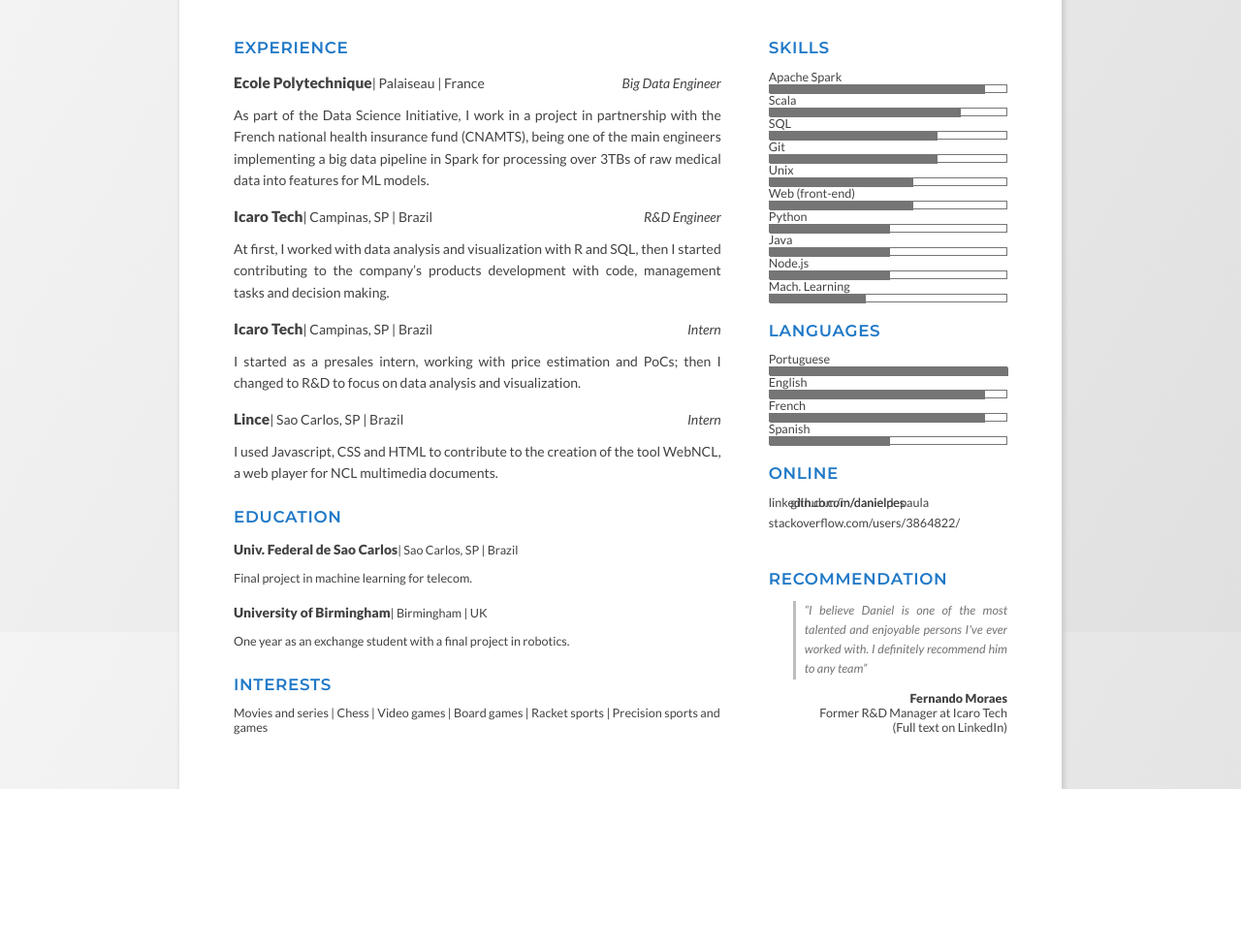
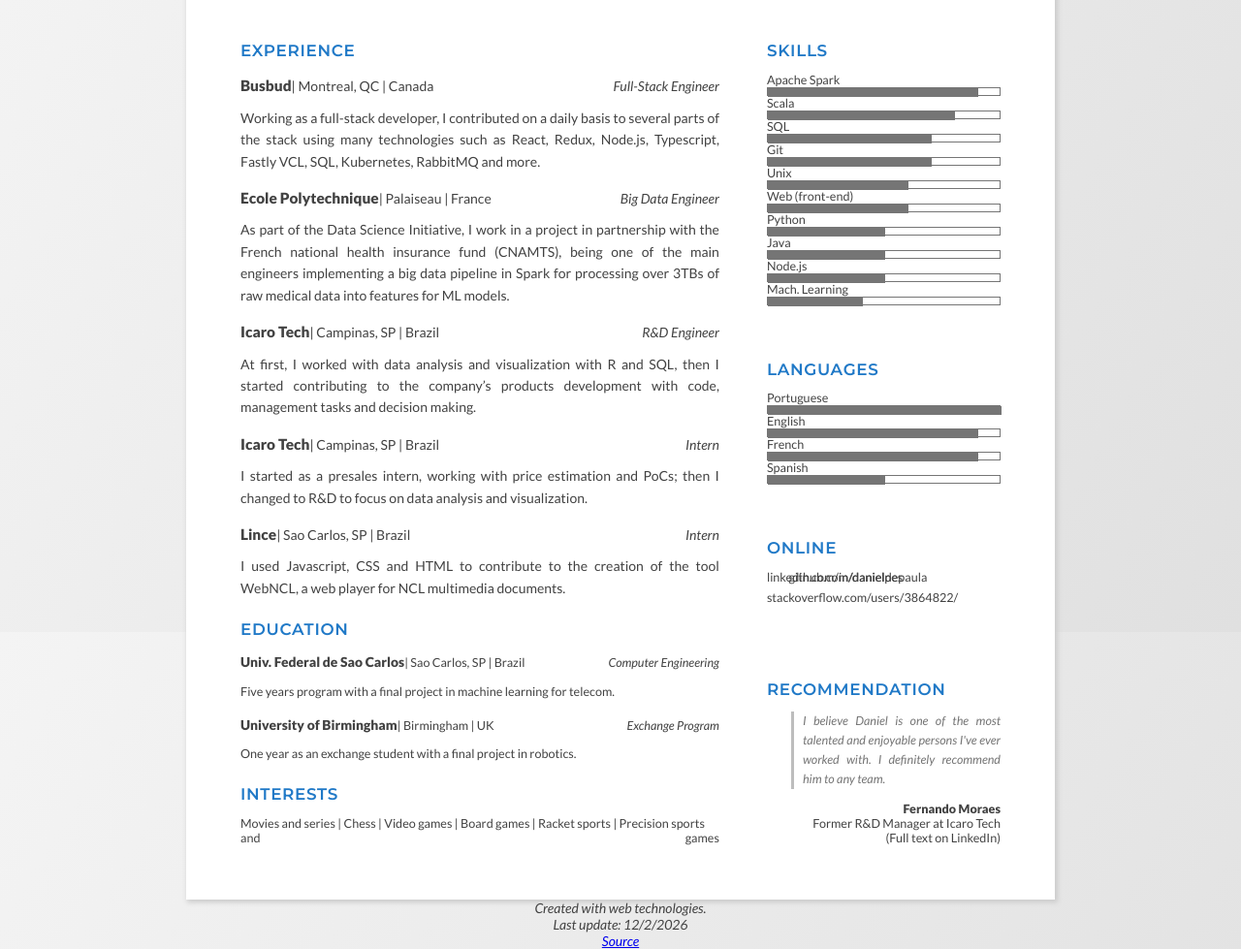
Before and after one commit to danielpes/cv, a website: page src/view/index.pug in a window 1280 px wide. Shown: the part 148-1127 px from the top of the page at 97% size. Before the commit the page ends 962 px from the top, so only its background shows below. Drawn offline with nearby package versions, Linux system fonts and the light colour scheme; files that its build step writes are made by us from their sources; files whose address does not match are found by name.

Commit message:
chore: add prettier, update styles and icons

```diff
--- a/package.json
+++ b/package.json
@@ -8,7 +8,7 @@
   "private": true,
   "scripts": {
     "load-config": "js-yaml src/data/en.yml > /tmp/config.json",
-    "copy:assets": "cp -R assets public",
+    "copy:assets": "cp -R assets/ public",
     "build:pug": "yarn load-config && pug src/view/index.pug -P -O /tmp/config.json -o public",
     "build:sass": "sass src/style/main.scss public/css/main.css",
     "build": "yarn copy:assets && yarn build:pug && yarn build:sass",
@@ -19,6 +19,7 @@
   "devDependencies": {
     "@danielpes/coding-standards": "^1.1.1",
     "@danielpes/eslint-config": "^1.1.0",
+    "@prettier/plugin-pug": "^1.16.7",
     "concurrently": "^6.3.0",
     "js-yaml": "^4.1.0",
     "pug-cli": "^1.0.0-alpha6",
--- a/src/data/en.yml
+++ b/src/data/en.yml
@@ -55,12 +55,23 @@
 
 experience:
   -
+    company: Busbud
+    place: Montreal, QC
+    country: Canada
+    role: Full-Stack Engineer
+    start: '2018-06'
+    end: '2021-09'
+    description: >
+      Working as a full-stack developer, I contributed on a daily basis to
+      several parts of the stack using many technologies such as React, Redux, Node.js, Typescript,
+      Fastly VCL, SQL, Kubernetes, RabbitMQ and more.
+  -
     company: Ecole Polytechnique
     place: Palaiseau
     country: France
     role: Big Data Engineer
     start: '2016-06'
-    end: null
+    end: '2018-06'
     description: >
       As part of the Data Science Initiative, I work in a project in partnership
       with the French national health insurance fund (CNAMTS), being one of the
@@ -107,7 +118,7 @@
     start: '2009-01'
     end: '2014-12'
     description: >
-      Final project in machine learning for telecom.
+      Five years program with a final project in machine learning for telecom.
   -
     institution: University of Birmingham
     place: Birmingham
@@ -127,9 +138,10 @@
   - Precision sports and games
 
 recommendation:
-  - author: Fernando Moraes
-  - role: Former R&D Manager at Icaro Tech
-  - details: (Full text on LinkedIn)
-  - quote: >
+  quote: >
       I believe Daniel is one of the most talented and enjoyable persons I've
       ever worked with. I definitely recommend him to any team.
+  author:
+    name: Fernando Moraes
+    role: Former R&D Manager at Icaro Tech
+  details: (Full text on LinkedIn)
--- a/src/style/base/_base.scss
+++ b/src/style/base/_base.scss
@@ -42,6 +42,10 @@
   margin: 0 auto;
   display: grid;
   box-shadow: 2px 2px 5px 1px #ccc;
+
+  @media print {
+    box-shadow: none;
+  }
 }
 
 p {
--- a/src/style/base/_variables.scss
+++ b/src/style/base/_variables.scss
@@ -1,5 +1,5 @@
 // Sizes
-$page-width: 65em;
+$page-width: 64em;
 $page-height: $page-width * 1.414285714;
 
 // Greyscale
--- a/src/style/components/_all.scss
+++ b/src/style/components/_all.scss
@@ -2,7 +2,7 @@
 @import "_contact.scss";
 @import "_icon-grid.scss";
 @import "_exp.scss"; // exp = jobs + edu + prj
-@import "_hobbies.scss";
+@import "_interests.scss";
 @import "_skills.scss";
 @import "_links.scss";
 @import "_accomplishments.scss";
--- a/src/style/components/_hobbies.scss
+++ b/src/style/components/_interests.scss
@@ -1,4 +1,4 @@
-#hobbies {
+#interests {
   font-size: 0.9em;
   display: grid;
 
--- /dev/null
+++ b/src/style/layout/_footer.scss
@@ -0,0 +1,10 @@
+#footer {
+  display: flex;
+  flex-direction: column;
+  align-items: center;
+  font-style: italic;
+
+  @media print {
+    display: none;
+  }
+}
--- a/src/style/main.scss
+++ b/src/style/main.scss
@@ -1,6 +1,6 @@
 @import "base/_base.scss";
-@import "layout/_navbar.scss";
 @import "layout/_grid.scss";
 @import "layout/_header.scss";
+@import "layout/_footer.scss";
 @import "layout/_content.scss";
 @import "components/_all.scss";
--- a/src/view/index.pug
+++ b/src/view/index.pug
@@ -1,104 +1,124 @@
 doctype html
 head
-  // Global Site Tag (gtag.js) - Google Analytics
-  script(async='' src='https://www.googletagmanager.com/gtag/js?id=UA-105990489-2')
-  script.
-    window.dataLayer = window.dataLayer || [];
-    function gtag(){dataLayer.push(arguments)};
-    gtag('js', new Date());
-    gtag('config', 'UA-105990489-2');
-  meta(charset='UTF-8')
-  meta(name='viewport' content='width=device-width')
+  //- Global Site Tag (gtag.js) - Google Analytics
+  //- script(async='' src='https://www.googletagmanager.com/gtag/js?id=UA-105990489-2')
+  //- script.
+  //-   window.dataLayer = window.dataLayer || [];
+  //-   function gtag(){dataLayer.push(arguments)};
+  //-   gtag('js', new Date());
+  //-   gtag('config', 'UA-105990489-2');
+  meta(charset="UTF-8")
+  meta(name="viewport", content="width=device-width")
   title Daniel de Paula - CV
-  link(type='text/css' rel='stylesheet' href='https://fonts.googleapis.com/css?family=Merriweather:400,400i,600,700|Montserrat:400,400i,600|Lato:400,400i,900|Open+Sans:400,400i,600,700')
-  link(type='text/css' rel='stylesheet' href='css/main.css')
-div#page(style='font-family: Lato')
-  div#main-grid
-    div#header
-      div#header-title
-        span #{info.name}
-      div
-        // empty div
-      div#header-about
-        span#header-subtitle= info.position
-        span.info #{info.nationality} | #{info.age} years old | #{info.status}
-      div#contact.icon-grid
-        i.fa-icon.fa.fa-fw.fa-home(style='font-size: 1.5em')
-        span= contact.country
-        i.fa-icon.fa.fa-fw.fa-phone(style='font-size: 1.4em')
-        span= contact.email
-    div#left-col.main-col
-      div#jobs
-        span.sec-title Experience
-        each exp in experience
-          div.item
-            div.item-header
-              div
-                span.item-title
-                  b #{exp.company}
-                span.loc | #{exp.place} | #{exp.country}
-              span.role #{exp.role}
-            span.date
-              span.period #{exp.period}
-              if exp.duration
-                | #{exp.duration}
-            p #{exp.description}
-      div#edu
-        span.sec-title Education
-        each edu in education
-          div.item
-            div.item-header
-              div
-                span.item-title
-                  b #{edu.institution}
-                span.loc | #{edu.place} | #{edu.country}
-              span.role #{edu.role}
-            span.date
-              span.period #{edu.period}
-              if edu.duration
-                | #{edu.duration}
-            p #{edu.description}
-      div#hobbies
-        span.sec-title Interests
-        span#hob-list= interests.join(" | ")
-    div#right-col.main-col
-      div#skills
-        span.sec-title Skills
-        div.skills-list
-        each skill in skills
-          span.skill-name= skill.name
-          div.skill-bar-outer
-            div.skill-bar-inner(style=`width: ${skill.score}%`)
-      div#langs
-        span.sec-title Languages
-        div.skills-list
-        each lang in languages
-          span.skill-name= lang.name
-          div.skill-bar-outer
-            div.skill-bar-inner(style=`width: ${lang.score}%`)
-      div#links
-        span.sec-title Online
-        div#links-list.icon-grid
-          a(href='http://linkedin.com/in/danieldepaula')
-            span linkedin.com/in/danieldepaula
-          a(href='http://github.com/danielpes')
-            span github.com/danielpes
-          a(href='http://stackoverflow.com/users/3864822/')
-            span stackoverflow.com/users/3864822/
-      div#rec
-        span.sec-title Recommendation
-        div#rec-content
-          p.quote
-            | &ldquo;I believe Daniel is one of the
-            | most talented and enjoyable
-            | persons I&apos;ve ever worked with. I
-            | definitely recommend him to
-            | any team&rdquo;
-          div.quote-author
-            span
-              b Fernando Moraes
-            br
-            span Former R&amp;D Manager at Icaro Tech
-            br
-            span (Full text on LinkedIn)
-script(type='text/javascript' src='js/main.js')
+  link(
+    type="text/css",
+    rel="stylesheet",
+    href="https://fonts.googleapis.com/css?family=Merriweather:400,400i,600,700|Montserrat:400,400i,600|Lato:400,400i,900|Open+Sans:400,400i,600,700"
+  )
+  link(type="text/css", rel="stylesheet", href="css/main.css")
+
+#root(style="font-family: Lato")
+  #page
+    #main-grid
+      #header
+        #header-title
+          span #{ info.name }
+        div
+          // empty div
+        #header-about
+          span#header-subtitle= info.position
+          span.info #{ info.nationality } | #{ info.age } years old | #{ info.status }
+        #contact.icon-grid
+          img(src="icons/place.svg")
+          span= contact.country
+          img(src="icons/email.svg")
+          span= contact.email
+
+      #left-col.main-col
+        //- Experience
+        #jobs
+          span.sec-title Experience
+          each exp in experience
+            .item
+              .item-header
+                div
+                  span.item-title
+                    b #{ exp.company }
+                  span.loc | #{ exp.place } | #{ exp.country }
+                span.role #{ exp.role }
+              span.date
+                span.period #{ exp.period }
+                if exp.duration
+                  | #{ exp.duration }
+              p #{ exp.description }
+
+        //- Education
+        #edu
+          span.sec-title Education
+          each edu in education
+            .item
+              .item-header
+                div
+                  span.item-title
+                    b #{ edu.institution }
+                  span.loc | #{ edu.place } | #{ edu.country }
+                span.role #{ edu.program }
+              span.date
+                span.period #{ edu.period }
+                if edu.duration
+                  | #{ edu.duration }
+              p #{ edu.description }
+
+        //- Interests
+        #interests
+          span.sec-title Interests
+          span#hob-list= interests.join(' | ')
+
+      #right-col.main-col
+        //- Skills
+        #skills
+          span.sec-title Skills
+          .skills-list
+          each skill in skills
+            span.skill-name= skill.name
+            .skill-bar-outer
+              .skill-bar-inner(style=`width: ${skill.score}%`)
+
+        //- Languages
+        #langs
+          span.sec-title Languages
+          .skills-list
+          each lang in languages
+            span.skill-name= lang.name
+            .skill-bar-outer
+              .skill-bar-inner(style=`width: ${lang.score}%`)
+
+        //- Online
+        #links
+          span.sec-title Online
+          #links-list.icon-grid
+            a(href="http://linkedin.com/in/danieldepaula")
+              span linkedin.com/in/danieldepaula
+            a(href="http://github.com/danielpes")
+              span github.com/danielpes
+            a(href="http://stackoverflow.com/users/3864822/")
+              span stackoverflow.com/users/3864822/
+
+        //- Recommendation
+        #rec
+          span.sec-title Recommendation
+          #rec-content
+            p.quote= recommendation.quote
+            .quote-author
+              b= recommendation.author.name
+              br
+              span= recommendation.author.role
+              br
+              span= recommendation.details
+
+  #footer
+    span Created with web technologies.
+    span Last update: #{ new Intl.DateTimeFormat().format(new Date()) }
+    a(href="https://github.com/danielpes/cv") Source
+
+script(type="text/javascript", src="js/main.js")
```
Also changed, not shown: src/style/layout/_navbar.scss (deleted, +0 -55 lines), assets/icons/email.svg (added), assets/icons/place.svg (added), 1 other file.
